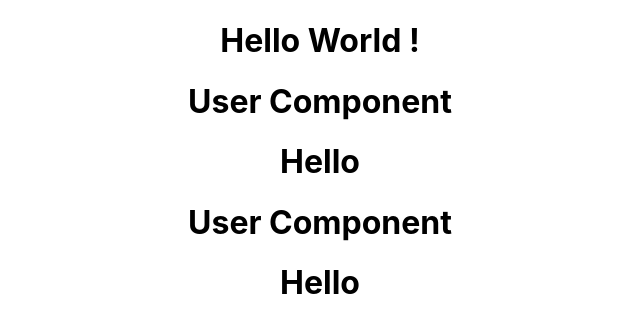
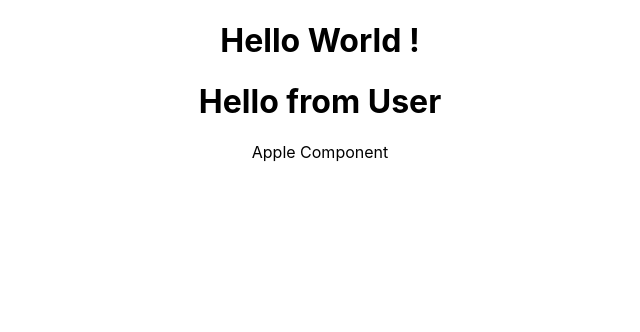
Before and after one commit to thisisshivamsingh/20-06-2022-Web-React, a React (Create React App) app: page / in a window 1280 px wide. Shown: the top 332 px of the page, without its empty margins (320-960 px from the left). Built offline with nearby package versions, Linux system fonts and the light colour scheme.

Commit message:
Class Component

```diff
--- a/src/App.js
+++ b/src/App.js
@@ -1,22 +1,18 @@
 import logo from "./logo.svg";
 import "./App.css";
-// import User from "./User";
+import User from "./User";
 
 function App() {
+  function Apple() {
+    return <div>Apple Component</div>;
+  }
   return (
     <div className="App">
       <h1>Hello World !</h1>
       <User />
-      <User />
+      <Apple />
     </div>
   );
 }
-function User() {
-  return (
-    <div>
-      <h1>User Component</h1>
-      <h1>Hello</h1>
-    </div>
-  );
-}
+
 export default App;
--- a/src/User.js
+++ b/src/User.js
@@ -1,3 +1,6 @@
-
-
-// export default User;
+import React, { Component } from "react";
+export default class User extends Component {
+  render() {
+    return <h1>Hello from User</h1>;
+  }
+}
```
